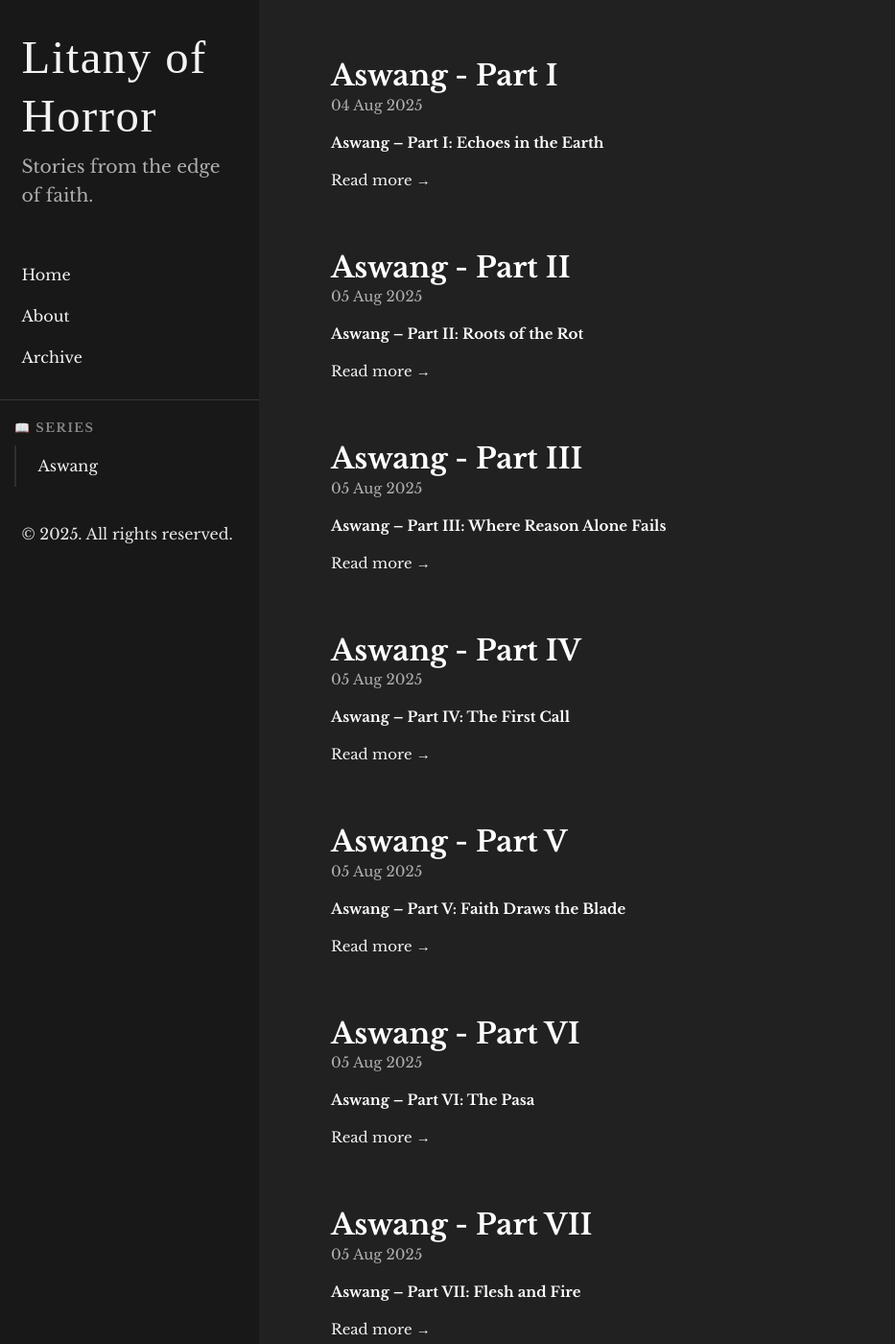
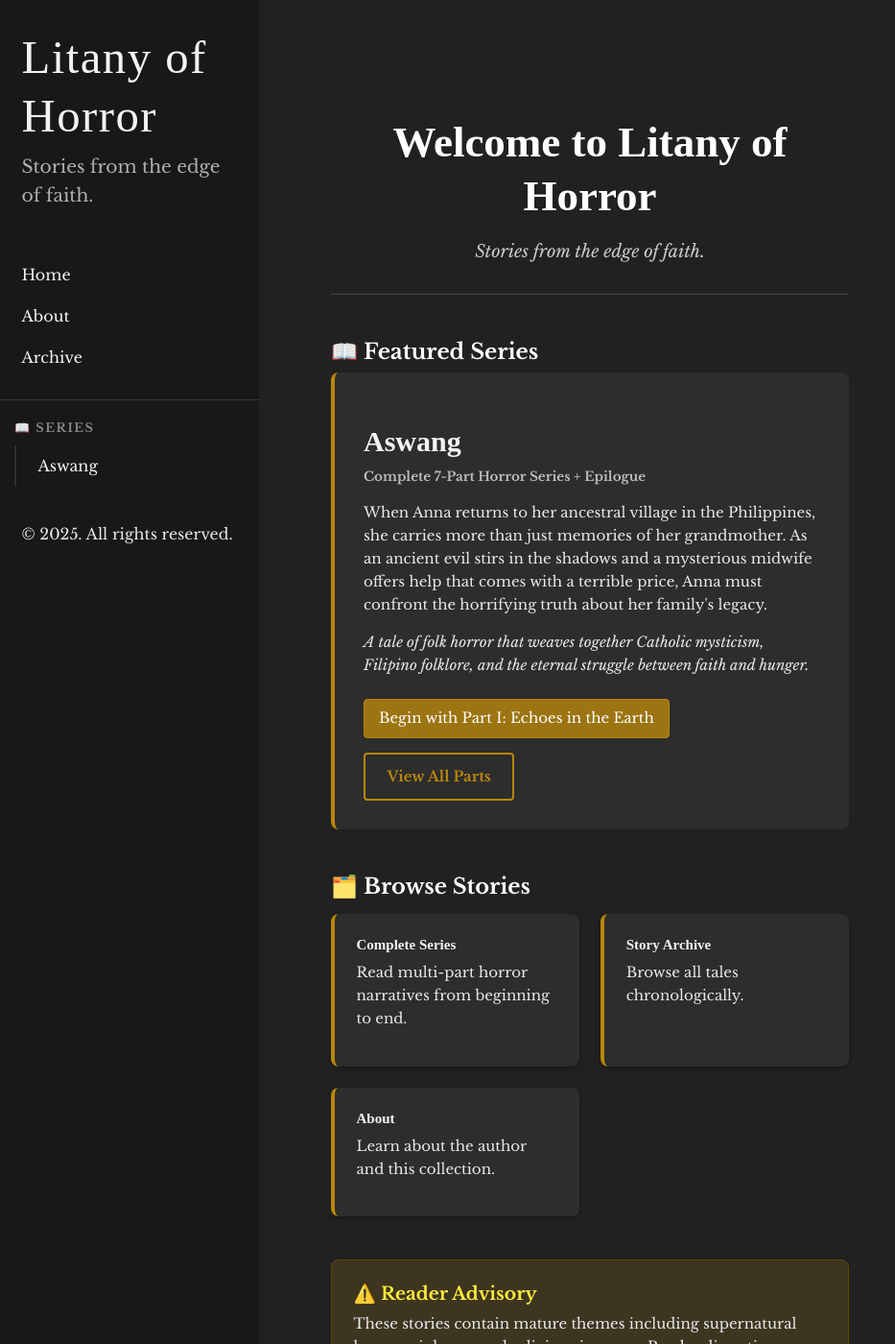
Before and after one commit to fearfulsmtry/litany-of-horror, a Jekyll site: the page built from index.html, in a window 1280 px wide and 1400 px high. Shown: the whole window at 96% size, without its empty margins (0-933 px from the left). Built offline with Jekyll 4.4.1, drawn with Linux system fonts in a browser that asks for light colours; some web fonts are replaced; some of the changed text lies outside the part shown.

Commit message:
Refine homepage button styling with subtle muted gold design

```diff
--- a/index.html
+++ b/index.html
@@ -2,91 +2,71 @@
 layout: default
 ---
 
-<div class="posts">
-  {% assign all_aswang_posts = site.posts | where: "series", "aswang" %}
+<!-- Hero Section -->
+<div class="hero-section">
+  <h1 class="hero-title">Welcome to Litany of Horror</h1>
+  <p class="hero-tagline">Stories from the edge of faith.</p>
+</div>
 
-  <!-- Create a sortable array with order values -->
-  {% assign posts_with_order = "" | split: "" %}
-  {% for post in all_aswang_posts %}
-    {% assign title_parts = post.title | split: " - " %}
-    {% assign part_info = title_parts[1] | default: title_parts[0] %}
-    {% assign order_value = 999 %}
+<!-- Featured Series -->
+<div class="featured-series">
+  <h2>📖 Featured Series</h2>
 
-    {% if part_info contains "Part" %}
-      {% assign part_text = part_info | split: "Part " | last | strip %}
+  <div class="series-showcase">
+    <h3><a href="{{ '/aswang-series' | relative_url }}">Aswang</a></h3>
+    <p class="series-meta">Complete 7-Part Horror Series + Epilogue</p>
 
-      <!-- Handle Roman numerals -->
-      {% case part_text %}
-        {% when "I" %}{% assign order_value = 1 %}
-        {% when "II" %}{% assign order_value = 2 %}
-        {% when "III" %}{% assign order_value = 3 %}
-        {% when "IV" %}{% assign order_value = 4 %}
-        {% when "V" %}{% assign order_value = 5 %}
-        {% when "VI" %}{% assign order_value = 6 %}
-        {% when "VII" %}{% assign order_value = 7 %}
-        {% when "VIII" %}{% assign order_value = 8 %}
-        {% when "IX" %}{% assign order_value = 9 %}
-        {% when "X" %}{% assign order_value = 10 %}
-        {% when "XI" %}{% assign order_value = 11 %}
-        {% when "XII" %}{% assign order_value = 12 %}
-        {% when "XIII" %}{% assign order_value = 13 %}
-        {% when "XIV" %}{% assign order_value = 14 %}
-        {% when "XV" %}{% assign order_value = 15 %}
-        {% when "XVI" %}{% assign order_value = 16 %}
-        {% when "XVII" %}{% assign order_value = 17 %}
-        {% when "XVIII" %}{% assign order_value = 18 %}
-        {% when "XIX" %}{% assign order_value = 19 %}
-        {% when "XX" %}{% assign order_value = 20 %}
-        {% else %}
-          <!-- Handle regular numbers -->
-          {% assign num_part = part_text | split: " " | first | plus: 0 %}
-          {% if num_part > 0 %}
-            {% assign order_value = num_part %}
-          {% endif %}
-      {% endcase %}
-    {% elsif part_info contains "Epilogue" %}
-      {% assign order_value = 1000 %}
-    {% elsif part_info contains "Prologue" %}
-      {% assign order_value = 0 %}
-    {% endif %}
+    <div class="series-description">
+      <p>When Anna returns to her ancestral village in the Philippines, she carries more than just memories of her grandmother. As an ancient evil stirs in the shadows and a mysterious midwife offers help that comes with a terrible price, Anna must confront the horrifying truth about her family's legacy.</p>
 
-    <!-- Create sortable string: order_value|url -->
-    {% assign sort_key = order_value | prepend: "000" | slice: -4, 4 %}
-    {% assign post_entry = sort_key | append: "|" | append: post.url %}
-    {% assign posts_with_order = posts_with_order | push: post_entry %}
-  {% endfor %}
+      <p><em>A tale of folk horror that weaves together Catholic mysticism, Filipino folklore, and the eternal struggle between faith and hunger.</em></p>
+    </div>
 
-  <!-- Sort by order value -->
-  {% assign sorted_entries = posts_with_order | sort %}
+    <div class="series-cta">
+      <a href="{{ '/2025/08/04/aswang-part-i' | relative_url }}" class="btn-primary">Begin with Part I: Echoes in the Earth</a>
+      <a href="{{ '/aswang-series' | relative_url }}" class="btn-secondary">View All Parts</a>
+    </div>
+  </div>
+</div>
 
-  <!-- Extract sorted posts -->
-  {% assign aswang_posts = "" | split: "" %}
-  {% for entry in sorted_entries %}
-    {% assign entry_parts = entry | split: "|" %}
-    {% assign post_url = entry_parts[1] %}
-    {% for post in all_aswang_posts %}
-      {% if post.url == post_url %}
-        {% assign aswang_posts = aswang_posts | push: post %}
-        {% break %}
+<!-- Quick Navigation -->
+<div class="quick-nav">
+  <h2>🗂️ Browse Stories</h2>
+  <div class="nav-grid">
+    <div class="nav-item">
+      <h4><a href="{{ '/aswang-series' | relative_url }}">Complete Series</a></h4>
+      <p>Read multi-part horror narratives from beginning to end.</p>
+    </div>
+    <div class="nav-item">
+      <h4><a href="{{ '/archive' | relative_url }}">Story Archive</a></h4>
+      <p>Browse all tales chronologically.</p>
+    </div>
+    <div class="nav-item">
+      <h4><a href="{{ '/about' | relative_url }}">About</a></h4>
+      <p>Learn about the author and this collection.</p>
+    </div>
+  </div>
+</div>
+
+<!-- Content Warning -->
+<div class="content-warning">
+  <h3>⚠️ Reader Advisory</h3>
+  <p>These stories contain mature themes including supernatural horror, violence, and religious imagery. Reader discretion advised.</p>
+</div>
+
+<!-- Recent Updates (if any new content) -->
+{% assign recent_posts = site.posts | limit: 3 %}
+{% if recent_posts.size > 0 %}
+<div class="recent-updates">
+  <h2>📝 Recent Additions</h2>
+  {% for post in recent_posts %}
+    <div class="update-item">
+      <h4><a href="{{ post.url | relative_url }}">{{ post.title }}</a></h4>
+      <span class="post-date">{{ post.date | date_to_string }}</span>
+      {% if post.excerpt %}
+        <p>{{ post.excerpt | strip_html | truncatewords: 25 }}</p>
       {% endif %}
-    {% endfor %}
-  {% endfor %}
-
-  {% for post in aswang_posts %}
-  <div class="post">
-    <h1 class="post-title">
-      <a href="{{ post.url | relative_url }}">
-        {{ post.title }}
-      </a>
-    </h1>
-
-    <span class="post-date">{{ post.date | date_to_string }}</span>
-
-    {{ post.excerpt }}
-
-    {% if post.excerpt != post.content %}
-      <a href="{{ post.url | relative_url }}">Read more →</a>
-    {% endif %}
-  </div>
+    </div>
   {% endfor %}
 </div>
+{% endif %}
--- a/public/css/hyde.css
+++ b/public/css/hyde.css
@@ -403,3 +403,218 @@ a.sidebar-nav-item:focus {
 .theme-dark .related-posts li a:hover {
   color: #f3f3f3;
 }
+
+/* Dark mode for homepage elements */
+.theme-dark .series-showcase {
+  background: #2d2d2d;
+  border-left-color: #B8860B;
+}
+
+.theme-dark .nav-item {
+  background: #2d2d2d;
+  box-shadow: 0 2px 4px rgba(0,0,0,0.3);
+  border-left-color: #B8860B;
+}
+
+.theme-dark .content-warning {
+  background: #3d3520;
+  border-color: #5a4a00;
+  color: #f3f3f3;
+}
+
+.theme-dark .content-warning h3 {
+  color: #ffeb3b;
+}
+
+.theme-dark .hero-tagline {
+  color: #bbb;
+}
+
+.theme-dark .series-meta {
+  color: #bbb;
+}
+
+.theme-dark .post-date {
+  color: #bbb;
+}
+
+.theme-dark .update-item {
+  border-bottom-color: #444;
+}
+
+/* Custom Homepage Styles */
+.hero-section {
+  text-align: center;
+  margin-bottom: 3rem;
+  padding: 2rem 0;
+  border-bottom: 1px solid #444;
+}
+
+.hero-title {
+  font-family: 'UnifrakturCook', cursive;
+  font-size: 3rem;
+  margin-bottom: 1rem;
+  color: #ffffff;
+  font-weight: bold;
+}
+
+.hero-tagline {
+  font-style: italic;
+  font-size: 1.2rem;
+  color: #ccc;
+  max-width: 600px;
+  margin: 0 auto;
+}
+
+.featured-series {
+  margin-bottom: 3rem;
+}
+
+.series-showcase {
+  background: #2d2d2d;
+  padding: 2rem;
+  border-radius: 8px;
+  border-left: 4px solid #B8860B;
+  color: #f3f3f3;
+}
+
+.series-showcase h3 {
+  font-family: 'UnifrakturCook', cursive;
+  font-size: 2rem;
+  margin-bottom: 0.5rem;
+  color: #f3f3f3;
+}
+
+.series-meta {
+  color: #bbb;
+  font-size: 0.9rem;
+  margin-bottom: 1rem;
+  font-weight: bold;
+}
+
+.series-description {
+  margin-bottom: 1.5rem;
+  line-height: 1.6;
+  color: #f3f3f3;
+}
+
+.series-cta {
+  display: flex;
+  gap: 1rem;
+  flex-wrap: wrap;
+}
+
+.btn-primary, .btn-secondary {
+  display: inline-block;
+  text-decoration: none;
+  border-radius: 4px;
+  transition: all 0.3s ease;
+}
+
+.btn-primary {
+  background: rgba(184, 134, 11, 0.8);
+  color: white;
+  font-weight: 500;
+  padding: 0.5rem 1rem;
+  border: 1px solid #B8860B;
+}
+
+.btn-secondary {
+  padding: 0.75rem 1.5rem;
+  font-weight: bold;
+}
+
+.btn-primary:hover {
+  background: rgba(218, 165, 32, 0.9);
+  color: white;
+  border-color: #DAA520;
+}
+
+.btn-secondary {
+  background: transparent;
+  color: #B8860B;
+  border: 2px solid #B8860B;
+}
+
+.btn-secondary:hover {
+  background: #B8860B;
+  color: white;
+}
+
+.quick-nav {
+  margin-bottom: 3rem;
+}
+
+.nav-grid {
+  display: grid;
+  grid-template-columns: repeat(auto-fit, minmax(250px, 1fr));
+  gap: 1.5rem;
+  margin-top: 1rem;
+}
+
+.nav-item {
+  background: #2d2d2d;
+  padding: 1.5rem;
+  border-radius: 8px;
+  box-shadow: 0 2px 4px rgba(0,0,0,0.3);
+  border-left: 4px solid #B8860B;
+  color: #f3f3f3;
+}
+
+.nav-item h4 {
+  margin-top: 0;
+  margin-bottom: 0.5rem;
+  font-family: 'UnifrakturCook', cursive;
+  color: #f3f3f3;
+}
+
+.content-warning {
+  background: #3d3520;
+  border: 1px solid #5a4a00;
+  border-radius: 8px;
+  padding: 1.5rem;
+  margin-bottom: 3rem;
+  color: #f3f3f3;
+}
+
+.content-warning h3 {
+  margin-top: 0;
+  color: #ffeb3b;
+}
+
+.recent-updates {
+  margin-top: 3rem;
+}
+
+.update-item {
+  padding: 1rem 0;
+  border-bottom: 1px solid #444;
+}
+
+.update-item:last-child {
+  border-bottom: none;
+}
+
+.update-item h4 {
+  margin-bottom: 0.5rem;
+}
+
+.post-date {
+  color: #bbb;
+  font-size: 0.9rem;
+}
+
+/* Responsive adjustments */
+@media (max-width: 768px) {
+  .hero-title {
+    font-size: 2rem;
+  }
+
+  .series-cta {
+    flex-direction: column;
+  }
+
+  .nav-grid {
+    grid-template-columns: 1fr;
+  }
+}
```
